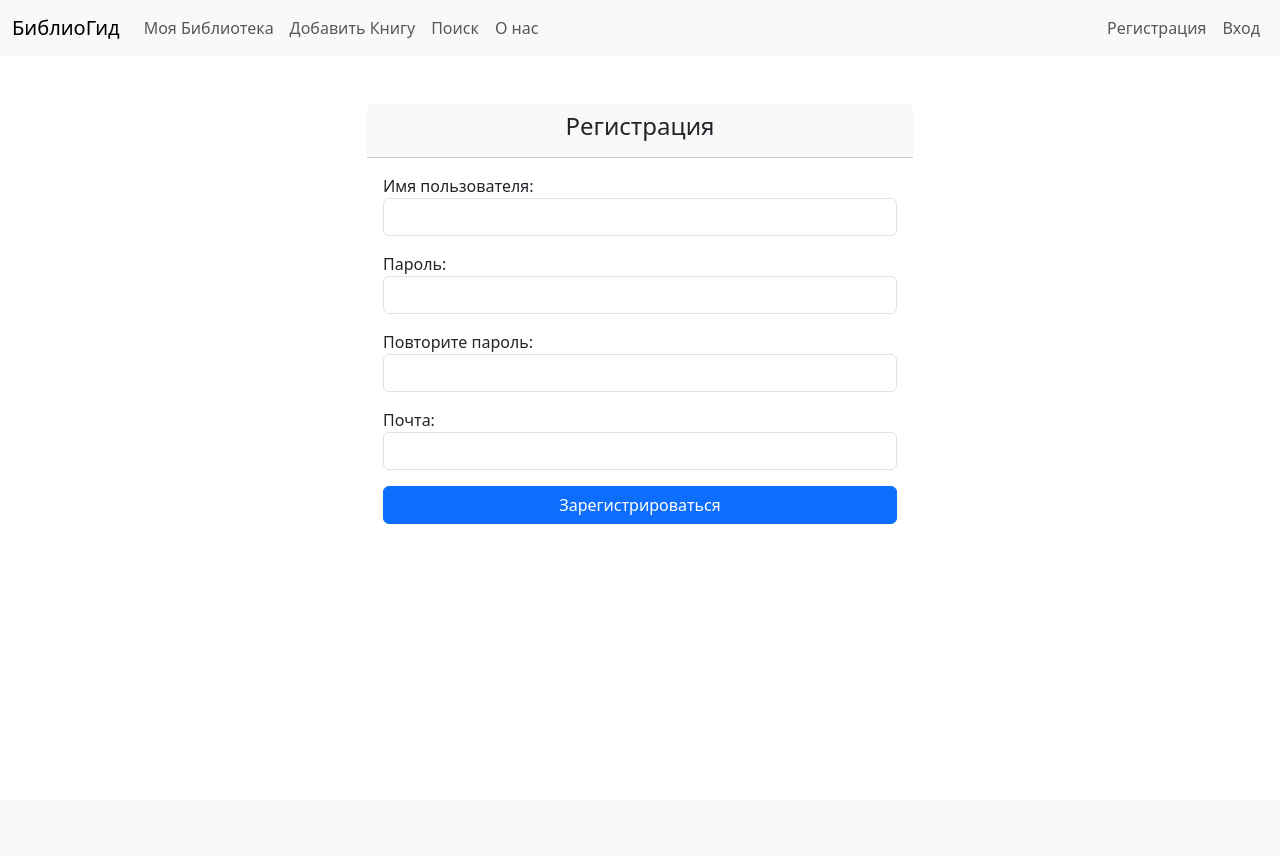
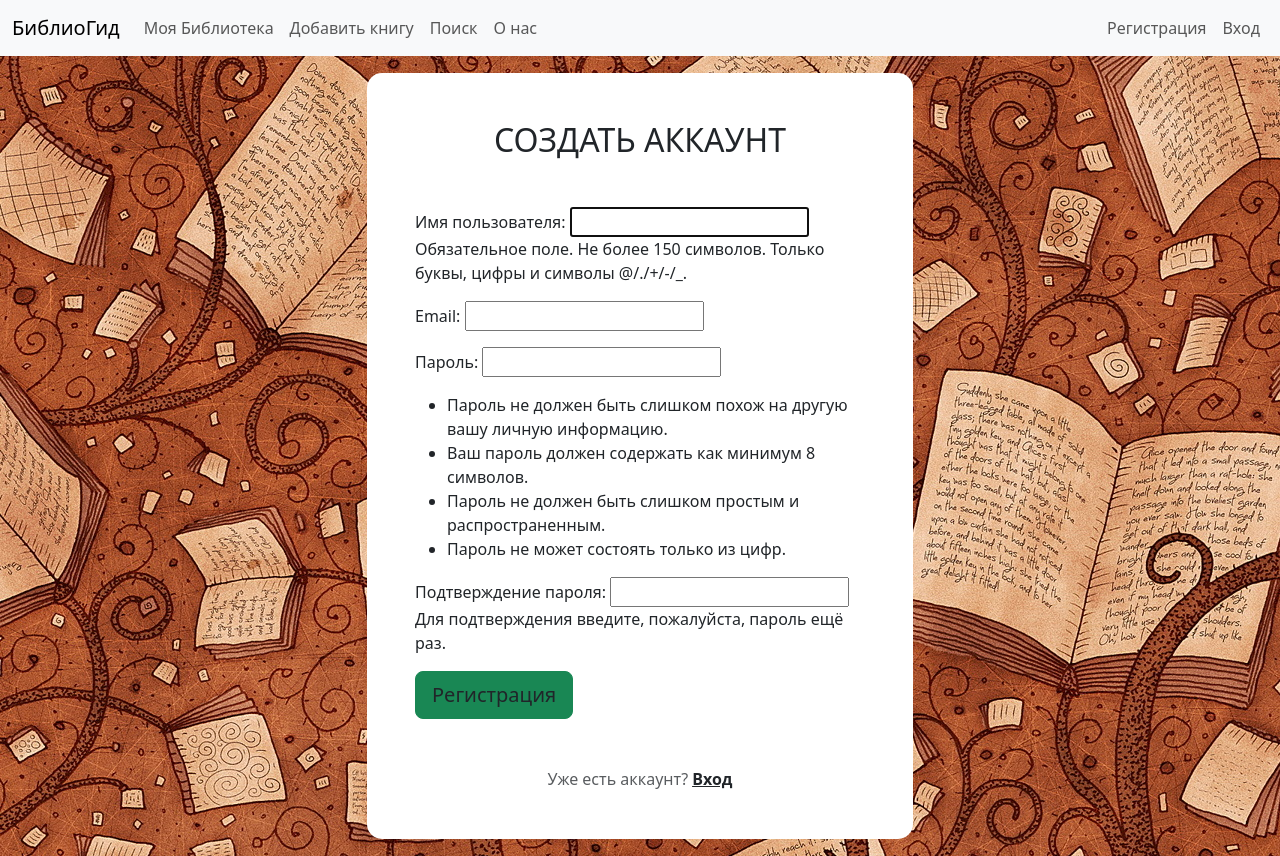
Before and after one commit to KumaKuma0810/BookProject, a Django app: page /signup/ in a window 1280 px wide. Before the commit the page ends 524 px from the top, so only its background shows below. Run offline with Django 5.2, Linux system fonts and the light colour scheme; some libraries are stand-ins or nearby versions.

Commit message:
Change style page, register, add book

```diff
--- a/BookInfo/admin.py
+++ b/BookInfo/admin.py
@@ -50,5 +50,5 @@ class BookAdmin(admin.ModelAdmin):
 
 admin.site.register(Review, ReviewAdmin)
 admin.site.register(ReadListBook ,ReadListBookAdmin)
-admin.site.register(User, UserAdmin)
+admin.site.register(Userdb, UserAdmin)
 admin.site.register(Book, BookAdmin)
--- a/BookInfo/forms.py
+++ b/BookInfo/forms.py
@@ -5,13 +5,13 @@ from django.contrib.auth.forms import UserCreationForm
 
 from .models import *
 
-# class AddBookForms(forms.Form):
-#     username = forms.CharField(max_length=200, label='Название книги', required=True, widget=forms.TextInput())
-#     avtor = forms.CharField(max_length=200, label='Автор', required=True)
-#     genre = forms.CharField(max_length=200, label='Жанр', required=True)
-#     year_of_publication = forms.DateField(required=False, label='Дата публикации книги', widget=forms.DateInput(attrs={'type': 'date'} ))
-#     description = forms.CharField(max_length=200, label='Описание', required=True, widget=forms.Textarea)
-#     cover = forms.ImageField(label='Обложка', required=False, widget=forms.FileInput)
+class UserRegisterForm(UserCreationForm):
+    email = forms.EmailField()
+
+    class Meta:
+        model = User
+        fields = ('username', 'email', 'password1', 'password2')
+
 
 class AddBookForms(forms.ModelForm):
 
@@ -25,13 +25,13 @@ class AddBookForms(forms.ModelForm):
             'description',
             'cover'
         ]
-        widget = {
+        widgets = {
             'name_book': forms.TextInput(attrs={'class': 'form-control'}),
             'avtor': forms.TextInput(attrs={'class': 'form-control'}),
             'genre': forms.TextInput(attrs={'class': 'form-control'}),
             'year_of_publication': forms.DateInput(attrs={'class': 'form-control'}),
-            'description': forms.TextInput(attrs={'rows': 5, 'class': 'form-control'}),
-            'cover': forms.FileInput(attrs={'class': 'form-control'}),
+            'description': forms.Textarea(attrs={'rows': 5, 'class': 'form-control'}),
+            'cover': forms.FileInput(),
         }
 
 
@@ -48,45 +48,3 @@ class CommentsForm(forms.ModelForm):
 
 class SearchForm(forms.Form):
     query = forms.CharField(required=False, max_length=255, widget=forms.TextInput(attrs={'class': 'form-control'}))
-
-
-class SignForm(forms.ModelForm):
-    username = forms.CharField(required=True, max_length=255, widget=forms.TextInput(attrs={'class': 'form-control'}), label='Имя пользователя')
-    password = forms.CharField(required=True, max_length=255, widget=forms.PasswordInput(attrs={'class': 'form-control'}), label='Пароль')
-    password1 = forms.CharField(required=True, max_length=255, widget=forms.PasswordInput(attrs={'class': 'form-control'}), label='Повторите пароль')
-    email = forms.CharField(required=True, max_length=255, widget=forms.EmailInput(attrs={'class': 'form-control'}), label='Почта')
-
-    class Meta:
-        model = User
-        fields = ['username', 'password', 'password1', 'email']
-
-    # def clean_field(self):
-        # cleaned_data = super().clean()
-        # password = cleaned_data('password')
-        # password1 = cleaned_data('password1')
-
-        # if password is not password1:
-        #     raise ValidationError('Пароли не совпадают !')
-        # return cleaned_data
-
-
-
-
-
-
-
-# class LoginForm(forms.Form):
-#     username = forms.CharField(max_length=255, label='Логин')
-#     password = forms.CharField(widget=forms.PasswordInput, label='Пароль')
-
-#     def clean(self):
-#         cleaned_data = super().clean()
-#         username = cleaned_data['username']
-#         password = cleaned_data['password']
-#         user = authenticate(username=username, password=password)
-
-#         if user in None:
-#             raise forms.ValidationError('Неверный логин или пароль')
-
-#         cleaned_data['user'] = user
-#         return cleaned_data
--- a/BookInfo/urls.py
+++ b/BookInfo/urls.py
@@ -5,7 +5,7 @@ urlpatterns = [
     # path('search/', SearchList, name='search'),
     path('', BookList, name='book-list'),
     # path('my-book/', MyBook, name='my-book'),
-    path('book/add/', BookAdd, name='book-add'),
+    path('bookAdd/', BookAdd, name='bookAdd'),
     path('about/', About, name='about'),
     path('book/<int:pk>/', BookDetail, name='book_detail'),
     path('search/', SearchBooks, name='search'),
@@ -14,6 +14,7 @@ urlpatterns = [
     # path('logout/', LogoutView, name='logout'),
     path('signup/', Signup, name='signup'),
     path('login/', Login, name='login'),
+    path('signin/', Singin, name='signin')
 
     # path('book/<int:pk>/', BookDetailView(), name='book-detail'),
     # path('book/<int:pk>/edit/', BookUpdateView.as_view(), name='book-edit'),
--- a/BookInfo/views.py
+++ b/BookInfo/views.py
@@ -1,6 +1,7 @@
 from django.shortcuts import render, redirect, get_object_or_404
 from django.core.paginator import Paginator
-
+# from django.contrib.auth.forms import UserCreationForm
+from django.contrib import messages
 # from django.views.generic import ListView, DetailView, CreateView, UpdateView, DeleteView
 # from django.urls import reverse_laz
 from .models import *
@@ -21,11 +22,10 @@ def BookList(request):
 
 def BookAdd(request):
     if request.method == 'POST':
-        form = AddBookForms(request.POST)
+        form = AddBookForms(request.POST, request.FILES)
         if form.is_valid():
-            form = form.save()
-        #   book = Book.objects.create(**form.cleaned_data)
-            return redirect('/')
+            form.save()  # Сохраняем новый продукт в базе данных
+            return redirect('/')  # Перенаправление на страницу со списком продуктов
     else:
         form = AddBookForms()
     return render(request, 'BookInfo/book_add.html', {'form': form})
@@ -84,21 +84,27 @@ def SearchBooks(request):
 
 def Signup(request):
     if request.method == 'POST':
-        form = SignForm(request.POST)
+        form = UserRegisterForm(request.POST)
 
         if form.is_valid():
             user = form.save()
-            login(request, user)
-            return redirect('book-list')
+            messages.success(request, 'Account success!')
+            # login(request, user)
+            # return redirect('2')
+        else:
+            messages.error(request, 'Error account!')
     else:
-        form = SignForm()
+        form = UserRegisterForm()
 
-    return render(request, 'BookInfo/signin.html', {'form': form})
+    return render(request, 'BookInfo/signup.html', {'form': form})
+
+
 
 def Login(request):
     pass
 
-
+def Singin(request):
+    pass
 
 # class BookCreateView(CreateView):
 #     model = Book
--- a/templates/BookInfo/base.html
+++ b/templates/BookInfo/base.html
@@ -13,6 +13,9 @@
     </head>
     <body>
         {% include 'BookInfo/inc/nav.html' %}
+
+
+
         {% block content %} {% endblock content %}
         </div>
         <script src="/static/BookInfo/script.js"></script>
--- a/templates/BookInfo/inc/nav.html
+++ b/templates/BookInfo/inc/nav.html
@@ -35,7 +35,7 @@
       <ul class="navbar-nav me-auto mb-2 mb-lg-0">
 
         <li class="nav-item"><a href="#" class="nav-link">Моя Библиотека</a></li>
-        <li class="nav-item"><a href="{% url 'book-add' %}" class="nav-link">Добавить Книгу</a></li>
+        <li class="nav-item"><a href="{% url 'bookAdd' %}" class="nav-link">Добавить книгу</a></li>
         <li class="nav-item"><a href="{% url 'search' %}" class="nav-link">Поиск</a></li>
         <li class="nav-item"><a href="{% url 'about' %}" class="nav-link">О нас</a></li>
       </ul>
--- a/templates/BookInfo/signin.html
+++ /dev/null
@@ -1,54 +0,0 @@
-{% extends 'BookInfo/base.html' %}
-
-{% block title %}Регистрация{% endblock %}
-
-{% block content %}
-
-<div class="container mt-5">
-    <div class="row justify-content-center">
-      <div class="col-md-6">
-        <div class="card">
-          <div class="card-header text-center">
-            <h4>Регистрация</h4>
-          </div>
-          <div class="card-body">
-            <form>
-              <!-- Поле для имени -->
-              <!-- <div class="mb-3">
-                <label for="name" class="form-label">Полное имя</label>
-                <input type="text" class="form-control" id="name" placeholder="Введите ваше имя" required>
-              </div>
-
-              <!-- Поле для email -->
-              <!-- <div class="mb-3">
-                <label for="email" class="form-label">Электронная почта</label>
-                <input type="email" class="form-control" id="email" placeholder="Введите вашу почту" required>
-              </div>
-
-              <!-- Поле для пароля -->
-              <!-- <div class="mb-3">
-                <label for="password" class="form-label">Пароль</label>
-                <input type="password" class="form-control" id="password" placeholder="Введите пароль" required>
-              </div> -->
-
-              <!-- Поле для подтверждения пароля -->
-              <!-- <div class="mb-3">
-                <label for="confirm-password" class="form-label">Подтверждение пароля</label>
-                <input type="password" class="form-control" id="confirm-password" placeholder="Подтвердите пароль" required>
-              </div>
-               -->
-              <form method="post">
-                  {% csrf_token %}
-                  {{ form.as_p }}
-                  <button type="submit" class="btn btn-primary w-100">Зарегистрироваться</button>
-              </form>
-
-              <!-- Кнопка регистрации -->
-
-            </form>
-          </div>
-        </div>
-      </div>
-    </div>
-  </div>
-{% endblock content %}
--- /dev/null
+++ b/templates/BookInfo/signup.html
@@ -0,0 +1,46 @@
+{% extends 'BookInfo/base.html' %}
+
+{% block title %}Регистрация{% endblock %}
+
+{% block content %}
+
+<section class="vh-100 bg-image"
+style="background-image: url('/upload/BookInfo/knigi-fon-stil-vladstudio.jpg');">
+<div class="mask d-flex align-items-center h-100">
+  <div class="container h-100">
+    <div class="row d-flex justify-content-center align-items-center h-100">
+      <div class="col-12 col-md-9 col-lg-7 col-xl-6">
+        <div class="card" style="border-radius: 15px;">
+            <div class="card-body p-5">
+            <h2 class="text-uppercase text-center mb-5">Создать аккаунт</h2>
+            <form method="POST">
+                {% csrf_token %}
+                {{ form.as_p }}
+                <button type="submit" class="btn btn-success btn-block btn-lg gradient-custom-4 text-body">Регистрация</button>
+            </form>
+            <p class="text-center text-muted mt-5 mb-0">Уже есть аккаунт? <a href="{% url 'signin'%}"
+              class="fw-bold text-body"><u>Вход</u></a></p>
+          </div>
+        </div>
+      </div>
+      {% if messages %}
+    {% for message in messages %}
+        {% if message.tags == 'error' %}
+        <div class="alert alert-danger" role="alert">
+            {{message}}
+        </div>
+        {% else %}
+        <div class="alert alert-{{message.tags}}" role="alert">
+            {{message}}
+        </div>
+        {% endif %}
+
+
+    {% endfor %}
+{% endif %}
+    </div>
+  </div>
+</div>
+
+</section>
+{% endblock content %}
```
Also changed, not shown: BookInfo/models.py (+16 -4 lines), templates/BookInfo/book_add.html (+21 -6 lines), templates/BookInfo/book_list.html (+17 -7 lines), templates/BookInfo/search_list.html (+17 -16 lines), BookInfo/migrations/0014_alter_book_options_alter_user_options_and_more.py (added), BookInfo/migrations/0015_rename_user_userdb.py (added), db.sqlite3, static/BookInfo/css/style.css (line endings or trailing spaces), upload/Book/cover1__w820_1.jpg (added), upload/Book/cover1__w820_2.jpg (added), upload/Book/medium_150781_714a6cbe-be7a-11ed-83f6-c29ed5a0c3b1.jpg (added).
